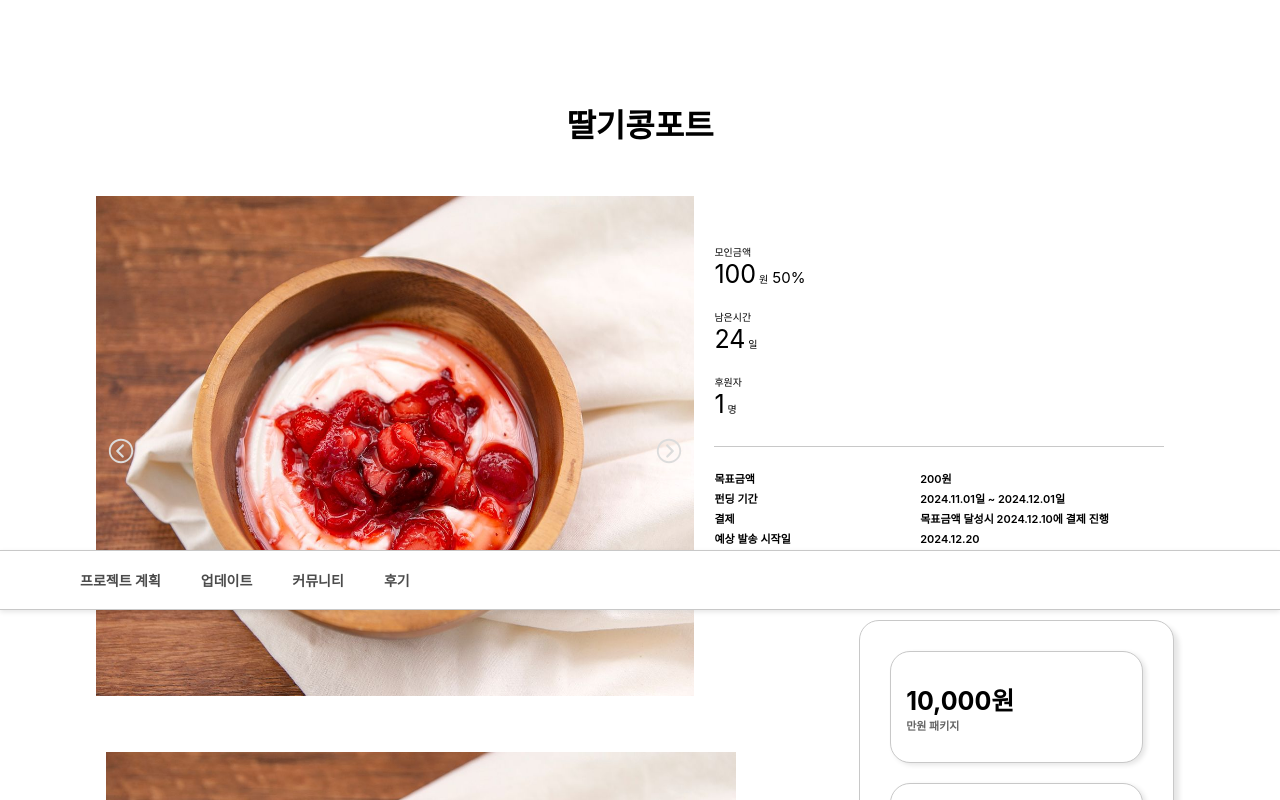
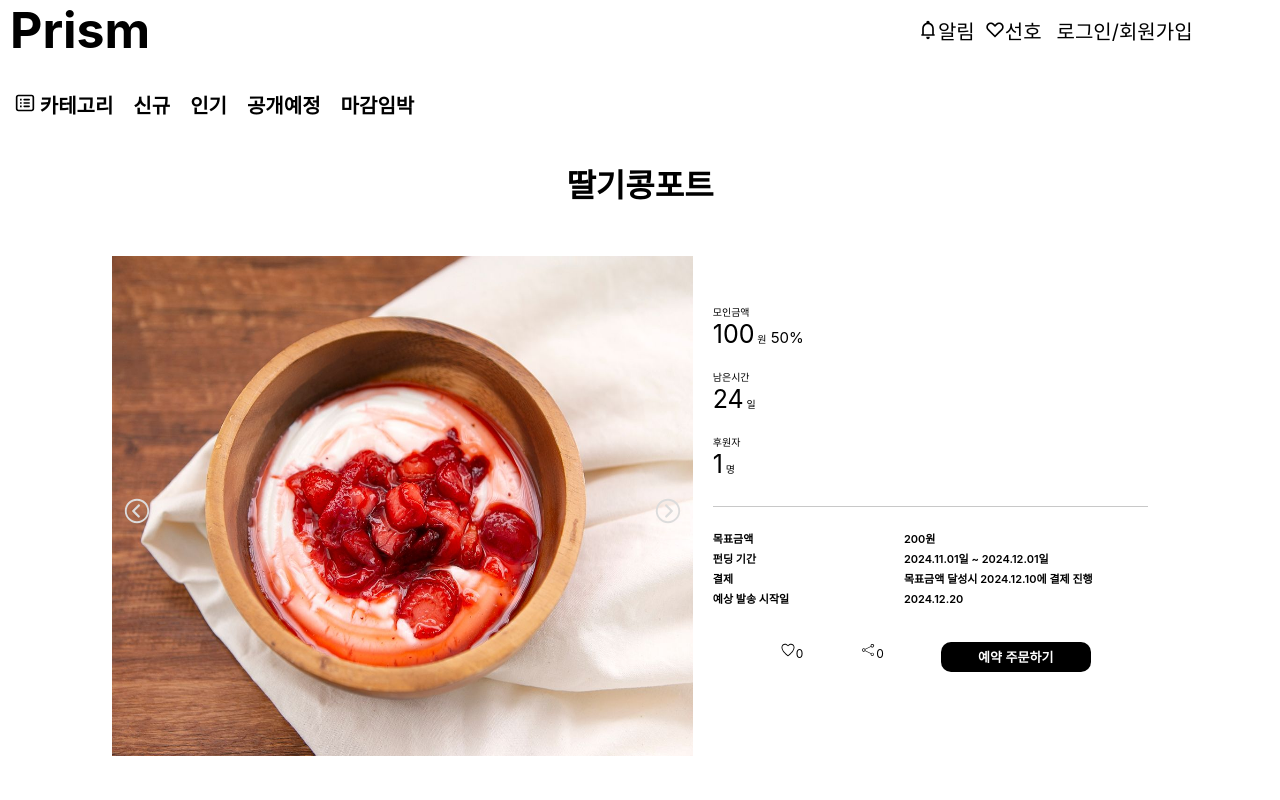
Before and after one commit to dova12770/1st-project, a React (Create React App) app: page / in a window 1280 px wide. Shown: the top 800 px of the page. Built offline with nearby package versions, Linux system fonts and the light colour scheme.

Commit message:
헤더 상세페이지 푸터 병합

```diff
--- a/src/App.js
+++ b/src/App.js
@@ -1,15 +1,18 @@
 import { BrowserRouter as Router, Route, Routes } from "react-router-dom";
 import Ptcrpg from './particularpage/Ptcrpg';
-import PlanPage from './pages/PlanPage';
-import UpdatePage from './pages/UpdatePage';
-import CommuPage from './pages/CommuPage';
-import ReviewPage from './pages/ReviewPage';
+import PlanPage from './particularpage/pages/PlanPage';
+import UpdatePage from "./particularpage/pages/UpdatePage";
+import CommuPage from './particularpage/pages/CommuPage';
+import ReviewPage from './particularpage/pages/ReviewPage';
 import Footer from "./footer/Footer";
+import TopDown from './topdown/TopDown';
+import Header from './header/Header';
 
 
 function App() {
   return (
     <div>
+      <Header />
       <Router>
         <Routes>
           <Route path="/" element={<Ptcrpg />} />
@@ -19,6 +22,7 @@ function App() {
           <Route path='/reviewpage' element={<ReviewPage />} />
         </Routes>
       </Router>
+      <TopDown />
       <Footer />
     </div>
   )
--- a/src/component/PtcrpgCom.js
+++ b/src/component/PtcrpgCom.js
@@ -9,7 +9,7 @@ import { IoIosArrowDropright } from "react-icons/io";
 
 function PtcrpgCom(props){
     return(
-        <>
+        <div className="outerContainer">
             <div className='container'>
                 <div className='mainTitle'>
                     <h1>{props.ppTitle}</h1>
@@ -71,7 +71,7 @@ function PtcrpgCom(props){
                     </div>
                 </div>
             </div>
-        </>
+        </div>
     )
 }
 
--- a/src/header/HeaderCss.css
+++ b/src/header/HeaderCss.css
@@ -52,6 +52,7 @@
     position: fixed;
     margin: auto;
     padding-left: 5px;
+    width: 100%;
 }
 
 ul {
--- a/src/particularpage/Ptcrpg.css
+++ b/src/particularpage/Ptcrpg.css
@@ -5,11 +5,17 @@
     box-sizing: border-box;
 }
 
+.outerContainer {
+    margin: auto;
+    height: 750px;
+    width: 97vw;
+}
+
 .container {    /* 정보표시컨테이너 박스 */
     margin: auto;
     margin-top: 50px;
-    width: 85%;
-    height: 100vh;
+    width: 100%;
+
     background-color: white;
     display: flex;
     flex-direction: column;
--- a/src/topdown/TopDown.css
+++ b/src/topdown/TopDown.css
@@ -1,7 +1,3 @@
-* {
-    height: 10000px;
-}
-
 .td_btn {
     position: fixed; /* 스크롤과 상관없이 고정 위치 */
     bottom: 20px; /* 화면 아래에서 20px 위치 */
```
Also changed, not shown: src/particularpage/pages/CommuPage.js (renamed from src/pages/CommuPage.js), src/particularpage/pages/PlanPage.js (renamed from src/pages/PlanPage.js), src/particularpage/pages/ReviewPage.js (renamed from src/pages/ReviewPage.js), src/particularpage/pages/UpdatePage.js (renamed from src/pages/UpdatePage.js).
